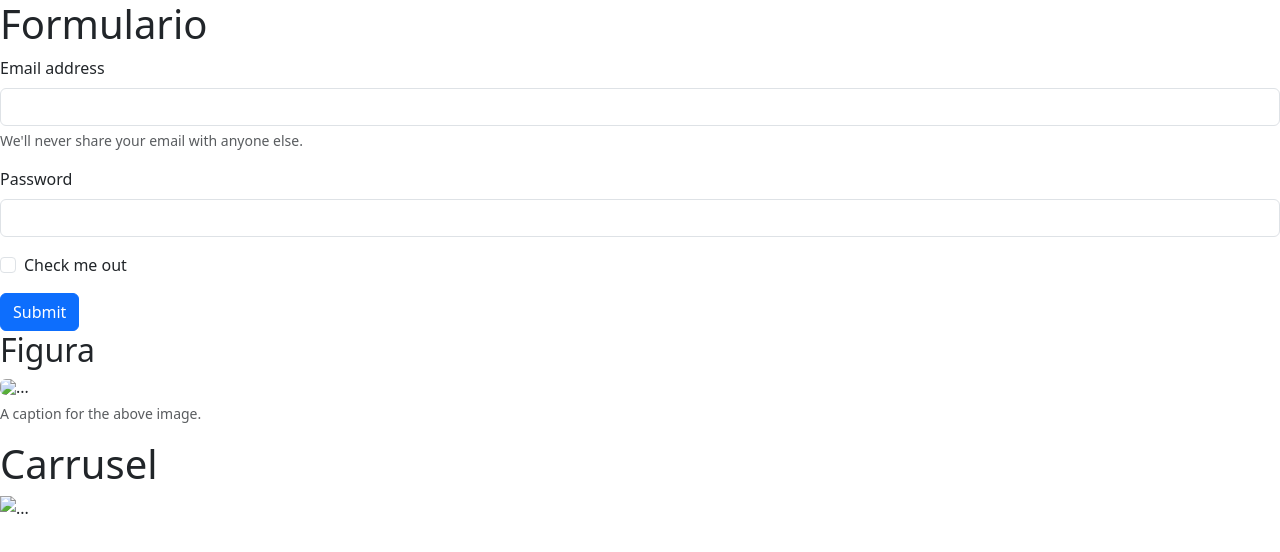
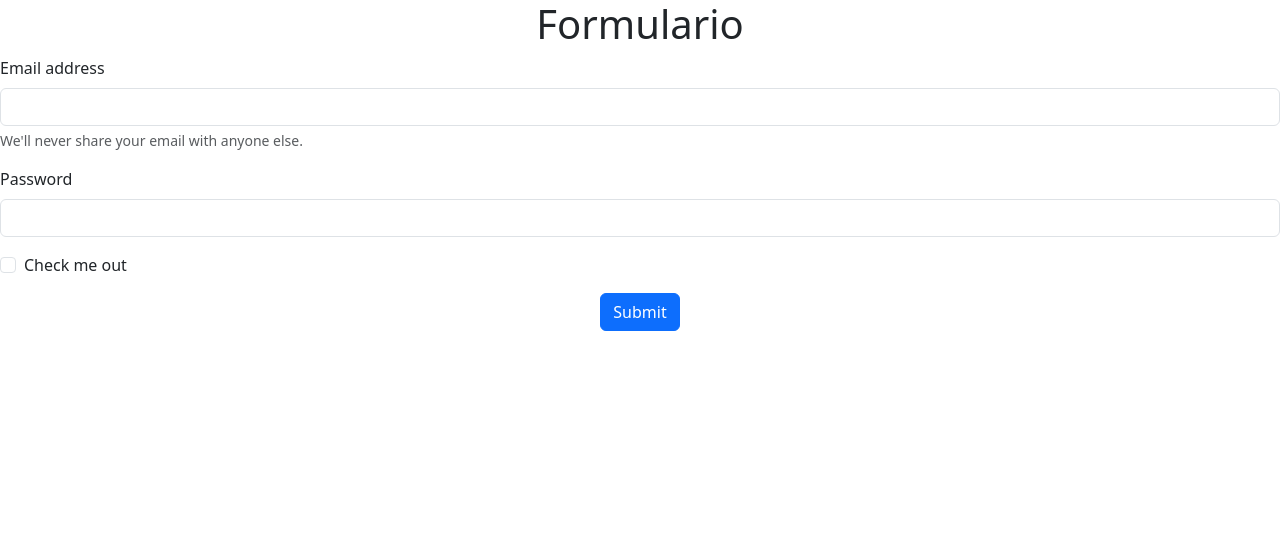
Before and after one commit to lysanderNocturn/practicaGit, a plain HTML site: page vista2.html in a window 1280 px wide. Drawn offline with nearby package versions, Linux system fonts and the light colour scheme.

Commit message:
Centrar Texto

```diff
--- a/vista2.html
+++ b/vista2.html
@@ -7,7 +7,7 @@
     <link href="https://cdn.jsdelivr.net/npm/bootstrap@5.3.3/dist/css/bootstrap.min.css" rel="stylesheet" integrity="sha384-QWTKZyjpPEjISv5WaRU9OFeRpok6YctnYmDr5pNlyT2bRjXh0JMhjY6hW+ALEwIH" crossorigin="anonymous">
   </head>
   <body>
-    <h1>Formulario</h1>
+    <center><h1 >Formulario</h1></center>
     <form>
         <div class="mb-3">
           <label for="exampleInputEmail1" class="form-label">Email address</label>
@@ -22,35 +22,9 @@
           <input type="checkbox" class="form-check-input" id="exampleCheck1">
           <label class="form-check-label" for="exampleCheck1">Check me out</label>
         </div>
-        <button type="submit" class="btn btn-primary">Submit</button>
+        <center><button type="submit" class="btn btn-primary">Submit</button></center>
       </form>
-      <h2>Figura</h2>
-      <figure class="figure">
-        <img src="..." class="figure-img img-fluid rounded" alt="...">
-        <figcaption class="figure-caption">A caption for the above image.</figcaption>
-      </figure>
-      <h1>Carrusel</h1>
-      <div id="carouselExample" class="carousel slide">
-        <div class="carousel-inner">
-          <div class="carousel-item active">
-            <img src="..." class="d-block w-100" alt="...">
-          </div>
-          <div class="carousel-item">
-            <img src="..." class="d-block w-100" alt="...">
-          </div>
-          <div class="carousel-item">
-            <img src="..." class="d-block w-100" alt="...">
-          </div>
-        </div>
-        <button class="carousel-control-prev" type="button" data-bs-target="#carouselExample" data-bs-slide="prev">
-          <span class="carousel-control-prev-icon" aria-hidden="true"></span>
-          <span class="visually-hidden">Previous</span>
-        </button>
-        <button class="carousel-control-next" type="button" data-bs-target="#carouselExample" data-bs-slide="next">
-          <span class="carousel-control-next-icon" aria-hidden="true"></span>
-          <span class="visually-hidden">Next</span>
-        </button>
-      </div>
+
     <script src="https://cdn.jsdelivr.net/npm/bootstrap@5.3.3/dist/js/bootstrap.bundle.min.js" integrity="sha384-YvpcrYf0tY3lHB60NNkmXc5s9fDVZLESaAA55NDzOxhy9GkcIdslK1eN7N6jIeHz" crossorigin="anonymous"></script>
   </body>
 </html>
```
